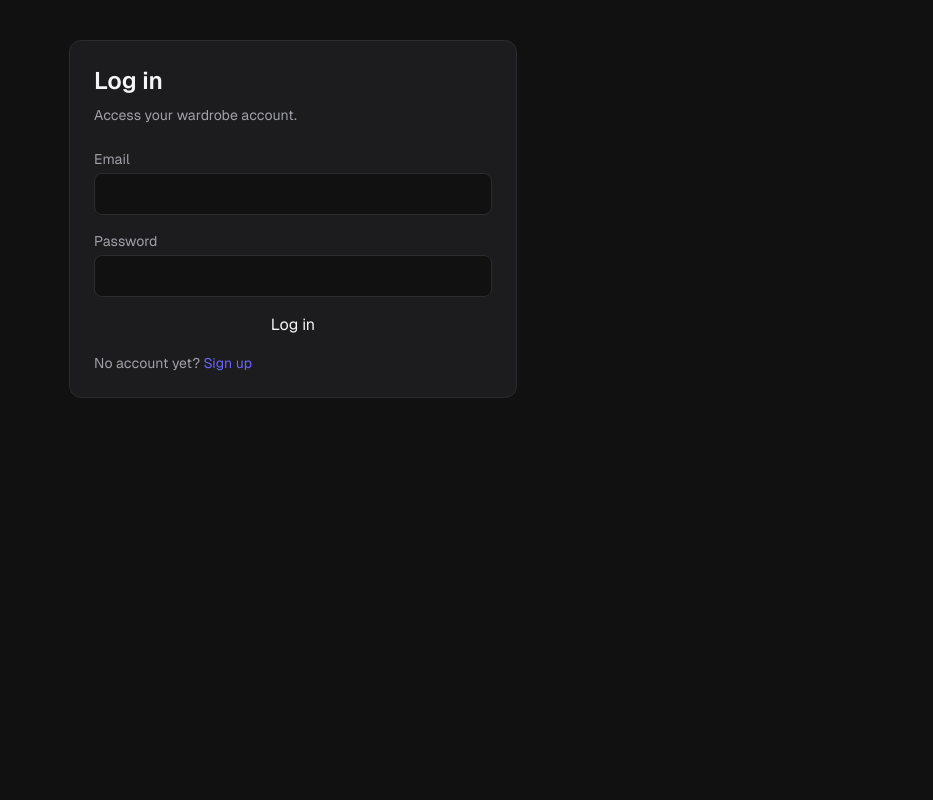
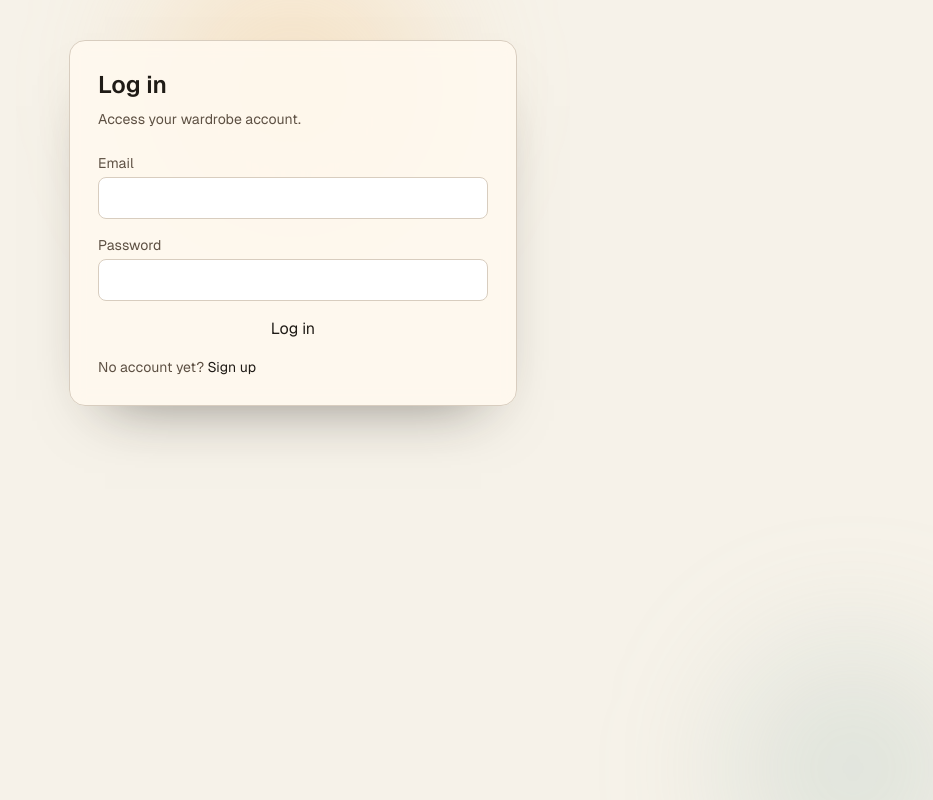
Before and after one commit to 2ndPairofBoots/wardrobe-ai, a Next.js app: page /login in a window 1280 px wide. Shown: the whole page, without its empty margins (347-1280 px from the left). Built offline with nearby package versions, Linux system fonts and the light colour scheme.

Commit message:
Unify app UI with landing page warm visual style

```diff
--- a/app/(auth)/login/page.tsx
+++ b/app/(auth)/login/page.tsx
@@ -39,8 +39,13 @@ export default function LoginPage({ searchParams }: LoginPageProps) {
   }
 
   return (
-    <main className="min-h-screen bg-background px-4 py-10 text-text-primary">
-      <div className="mx-auto w-full max-w-md rounded-xl border border-border bg-surface p-6">
+    <main className="relative min-h-screen overflow-hidden bg-background px-4 py-10 text-text-primary">
+      <div className="pointer-events-none absolute inset-0">
+        <div className="absolute -top-14 left-1/2 h-72 w-72 -translate-x-1/2 rounded-full bg-[#f9c784]/30 blur-3xl" />
+        <div className="absolute bottom-[-6rem] right-[-3rem] h-64 w-64 rounded-full bg-[#8ab0ab]/20 blur-3xl" />
+      </div>
+
+      <div className="relative mx-auto w-full max-w-md rounded-2xl border border-border bg-surface/90 p-6 shadow-[0_30px_60px_-36px_rgba(31,27,22,0.55)] backdrop-blur sm:p-7">
         <h1 className="text-2xl font-semibold">Log in</h1>
         <p className="mt-2 text-sm text-text-secondary">Access your wardrobe account.</p>
 
@@ -65,7 +70,7 @@ export default function LoginPage({ searchParams }: LoginPageProps) {
               name="email"
               type="email"
               required
-              className="w-full rounded-lg border border-border bg-background px-3 py-2 text-text-primary outline-none ring-primary/50 focus:ring-2"
+              className="w-full rounded-lg border border-border bg-white px-3 py-2 text-text-primary outline-none ring-primary/50 focus:ring-2"
             />
           </div>
           <div>
@@ -77,7 +82,7 @@ export default function LoginPage({ searchParams }: LoginPageProps) {
               name="password"
               type="password"
               required
-              className="w-full rounded-lg border border-border bg-background px-3 py-2 text-text-primary outline-none ring-primary/50 focus:ring-2"
+              className="w-full rounded-lg border border-border bg-white px-3 py-2 text-text-primary outline-none ring-primary/50 focus:ring-2"
             />
           </div>
           <Button type="submit" variant="primary" size="md" loading={false} className="w-full">
--- a/app/(auth)/signup/page.tsx
+++ b/app/(auth)/signup/page.tsx
@@ -41,8 +41,13 @@ export default function SignupPage({ searchParams }: SignupPageProps) {
   }
 
   return (
-    <main className="min-h-screen bg-background px-4 py-10 text-text-primary">
-      <div className="mx-auto w-full max-w-md rounded-xl border border-border bg-surface p-6">
+    <main className="relative min-h-screen overflow-hidden bg-background px-4 py-10 text-text-primary">
+      <div className="pointer-events-none absolute inset-0">
+        <div className="absolute -top-14 left-1/2 h-72 w-72 -translate-x-1/2 rounded-full bg-[#f9c784]/30 blur-3xl" />
+        <div className="absolute bottom-[-6rem] right-[-3rem] h-64 w-64 rounded-full bg-[#8ab0ab]/20 blur-3xl" />
+      </div>
+
+      <div className="relative mx-auto w-full max-w-md rounded-2xl border border-border bg-surface/90 p-6 shadow-[0_30px_60px_-36px_rgba(31,27,22,0.55)] backdrop-blur sm:p-7">
         <h1 className="text-2xl font-semibold">Sign up</h1>
         <p className="mt-2 text-sm text-text-secondary">Create your wardrobe account.</p>
 
@@ -62,7 +67,7 @@ export default function SignupPage({ searchParams }: SignupPageProps) {
               name="email"
               type="email"
               required
-              className="w-full rounded-lg border border-border bg-background px-3 py-2 text-text-primary outline-none ring-primary/50 focus:ring-2"
+              className="w-full rounded-lg border border-border bg-white px-3 py-2 text-text-primary outline-none ring-primary/50 focus:ring-2"
             />
           </div>
           <div>
@@ -75,7 +80,7 @@ export default function SignupPage({ searchParams }: SignupPageProps) {
               type="password"
               minLength={8}
               required
-              className="w-full rounded-lg border border-border bg-background px-3 py-2 text-text-primary outline-none ring-primary/50 focus:ring-2"
+              className="w-full rounded-lg border border-border bg-white px-3 py-2 text-text-primary outline-none ring-primary/50 focus:ring-2"
             />
           </div>
           <Button type="submit" variant="primary" size="md" loading={false} className="w-full">
--- a/app/(dashboard)/layout.tsx
+++ b/app/(dashboard)/layout.tsx
@@ -32,23 +32,28 @@ export default async function DashboardLayout({ children }: DashboardLayoutProps
   }
 
   return (
-    <div className="min-h-screen bg-background text-text-primary">
-      <div className="mx-auto flex w-full max-w-7xl flex-col md:flex-row">
-        <aside className="w-full border-b border-border bg-surface p-4 sm:p-6 md:w-64 md:border-b-0 md:border-r">
-          <h2 className="mb-4 text-xl font-semibold md:mb-6">WardrobeAI</h2>
+    <div className="relative min-h-screen overflow-hidden bg-background text-text-primary">
+      <div className="pointer-events-none absolute inset-0">
+        <div className="absolute -top-16 left-1/2 h-72 w-72 -translate-x-1/2 rounded-full bg-[#f9c784]/30 blur-3xl" />
+        <div className="absolute right-[-7rem] top-1/3 h-64 w-64 rounded-full bg-[#8ab0ab]/20 blur-3xl" />
+      </div>
+
+      <div className="relative mx-auto flex w-full max-w-7xl flex-col gap-4 px-4 py-4 md:flex-row md:px-6 md:py-6">
+        <aside className="w-full rounded-2xl border border-border bg-surface/90 p-4 backdrop-blur sm:p-6 md:sticky md:top-6 md:h-[calc(100vh-3rem)] md:w-64 md:self-start">
+          <h2 className="mb-4 text-xl font-semibold tracking-tight md:mb-6">WardrobeAI</h2>
           <nav className="flex gap-2 overflow-x-auto pb-1 md:block md:space-y-2 md:overflow-visible md:pb-0">
             {navigation.map((item) => (
               <Link
                 key={item.href}
                 href={item.href}
-                className="block whitespace-nowrap rounded-lg px-3 py-2 text-sm text-text-secondary transition-colors hover:bg-background hover:text-text-primary"
+                className="block whitespace-nowrap rounded-lg px-3 py-2 text-sm text-text-secondary transition-all duration-300 hover:bg-white hover:text-text-primary"
               >
                 {item.label}
               </Link>
             ))}
           </nav>
         </aside>
-        <main className="min-w-0 flex-1 p-4 sm:p-6">{children}</main>
+        <main className="min-w-0 flex-1 rounded-2xl border border-border bg-surface/70 p-4 backdrop-blur sm:p-6">{children}</main>
       </div>
     </div>
   );
--- a/app/globals.css
+++ b/app/globals.css
@@ -3,19 +3,12 @@
 @tailwind utilities;
 
 :root {
-  --background: #ffffff;
-  --foreground: #171717;
+  --background: #f6f2e9;
+  --foreground: #1f1b16;
 }
 
 html {
   scroll-behavior: smooth;
-}
-
-@media (prefers-color-scheme: dark) {
-  :root {
-    --background: #0a0a0a;
-    --foreground: #ededed;
-  }
 }
 
 body {
--- a/components/ui/Badge.tsx
+++ b/components/ui/Badge.tsx
@@ -6,10 +6,10 @@ type BadgeProps = {
 };
 
 const variantClasses: Record<BadgeProps["variant"], string> = {
-  default: "bg-surface text-text-secondary border border-border",
-  success: "bg-success/15 text-success border border-success/30",
-  warning: "bg-warning/15 text-warning border border-warning/30",
-  danger: "bg-danger/15 text-danger border border-danger/30",
+  default: "bg-white text-text-secondary border border-border",
+  success: "bg-success/10 text-success border border-success/35",
+  warning: "bg-warning/10 text-warning border border-warning/35",
+  danger: "bg-danger/10 text-danger border border-danger/35",
 };
 
 export function Badge({ variant, children }: BadgeProps) {
--- a/components/ui/Button.tsx
+++ b/components/ui/Button.tsx
@@ -11,10 +11,10 @@ type ButtonProps = {
 } & Omit<ButtonHTMLAttributes<HTMLButtonElement>, "onClick" | "disabled" | "children">;
 
 const variantClasses: Record<ButtonProps["variant"], string> = {
-  primary: "bg-primary text-text-primary hover:bg-primary-hover",
-  secondary: "bg-surface text-text-primary border border-border hover:bg-border",
-  ghost: "bg-transparent text-text-secondary hover:bg-surface hover:text-text-primary",
-  danger: "bg-danger text-text-primary hover:opacity-90",
+  primary: "bg-primary text-[#fff6e8] hover:bg-primary-hover",
+  secondary: "bg-white text-text-primary border border-border hover:bg-[#f5ece0]",
+  ghost: "bg-transparent text-text-secondary hover:bg-white/70 hover:text-text-primary",
+  danger: "bg-danger text-[#fff6e8] hover:opacity-90",
 };
 
 const sizeClasses: Record<ButtonProps["size"], string> = {
@@ -47,7 +47,7 @@ export function Button({
       onClick={onClick}
       disabled={isDisabled}
       className={[
-        "inline-flex items-center justify-center gap-2 rounded-lg font-medium transition-colors",
+        "inline-flex items-center justify-center gap-2 rounded-lg font-medium transition-all duration-300",
         "focus-visible:outline-none focus-visible:ring-2 focus-visible:ring-primary focus-visible:ring-offset-2 focus-visible:ring-offset-background",
         "disabled:cursor-not-allowed disabled:opacity-60",
         variantClasses[variant],
--- a/components/ui/Card.tsx
+++ b/components/ui/Card.tsx
@@ -16,8 +16,8 @@ export function Card({ padding, hoverable, children, ...rest }: CardProps) {
   return (
     <div
       className={[
-        "rounded-xl border border-border bg-surface text-text-primary transition-colors",
-        hoverable ? "cursor-pointer hover:border-primary-hover" : "",
+        "rounded-xl border border-border bg-surface text-text-primary shadow-[0_16px_40px_-32px_rgba(31,27,22,0.4)] transition-all duration-300",
+        hoverable ? "cursor-pointer hover:-translate-y-0.5 hover:border-primary-hover hover:shadow-[0_24px_50px_-34px_rgba(31,27,22,0.55)]" : "",
         paddingClasses[padding],
       ].join(" ")}
       {...rest}
--- a/tailwind.config.ts
+++ b/tailwind.config.ts
@@ -9,22 +9,22 @@ const config: Config = {
   theme: {
     extend: {
       colors: {
-        primary: "#6C63FF",
-        "primary-hover": "#5a52d5",
-        surface: "#1c1c1e",
-        background: "#111111",
-        border: "#2c2c2e",
+        primary: "#1f1b16",
+        "primary-hover": "#2f2922",
+        surface: "#fff9ef",
+        background: "#f6f2e9",
+        border: "#d8cdbf",
         text: {
-          primary: "#f5f5f7",
-          secondary: "#a1a1aa",
-          muted: "#52525b",
+          primary: "#1f1b16",
+          secondary: "#5d5043",
+          muted: "#857667",
         },
-        success: "#22c55e",
-        warning: "#f59e0b",
-        danger: "#ef4444",
+        success: "#1f8d53",
+        warning: "#b7791f",
+        danger: "#b4534a",
       },
       fontFamily: {
-        sans: ["Inter", "sans-serif"],
+        sans: ["var(--font-geist-sans)", "Segoe UI", "sans-serif"],
       },
     },
   },
```
Also changed, not shown: app/(dashboard)/dashboard/page.tsx (+7 -4 lines).
